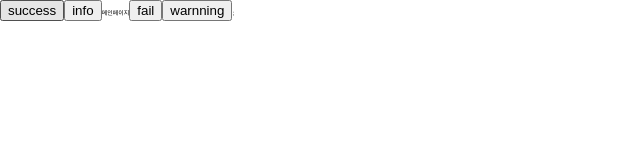
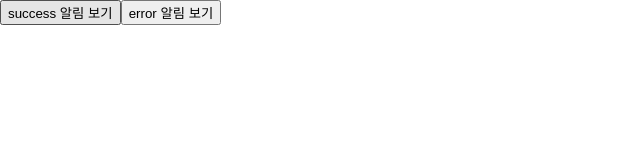
Before and after one commit to FE3-part4-team2/nomad, a Next.js app: page / in a window 1280 px wide. Shown: the top 160 px of the page, without its empty margins (0-640 px from the left). Built offline with nearby package versions, Linux system fonts and the light colour scheme.

Commit message:
♻️ refactor : toast 컴포넌트 시킴

```diff
--- a/src/components/Toast/Toast.tsx
+++ b/src/components/Toast/Toast.tsx
@@ -0,0 +1,58 @@
+import '@/styles/Home.module.css';
+import { toast } from 'react-toastify';
+import { LOGIN_MESSAGES } from '@/constants/message/index';
+
+export default function Toast({
+  type,
+  message,
+}: {
+  type: string;
+  message: string;
+}) {
+  //   const notify = () => toast.success('toastify test!');
+  //   const notify1 = () => toast.info('toastify test!');
+  //   const notify2 = () => toast.error('toastify test!');
+  //   const notify3 = () => toast.warning('toastify test!');
+
+  //   const notifyLogin = () => toast.success(LOGIN_MESSAGES.LOGIN_SUCCESS);
+
+  const handleToastEffect = () => {
+    switch (type) {
+      case 'success':
+        toast.success(message);
+        break;
+      case 'info':
+        toast.info(message);
+        break;
+      case 'error':
+        toast.error(message);
+        break;
+      case 'warning':
+        toast.warning(message);
+        break;
+    }
+  };
+
+  return (
+    <>
+      {/* <button className="buttonTest" onClick={notify}>
+        success
+      </button>
+      <button className="buttonTest" onClick={notify1}>
+        info
+      </button>
+      <button className="buttonTest" onClick={notify2}>
+        fail
+      </button>
+      <button className="buttonTest" onClick={notify3}>
+        warnning
+      </button>
+      <button className="buttonTest" onClick={notifyLogin}>
+        로그인 성공
+      </button> */}
+      <button className="buttonTest" onClick={handleToastEffect}>
+        {type} 알림 보기
+      </button>
+    </>
+  );
+}
--- /dev/null
+++ b/src/constants/message/index.ts
@@ -0,0 +1,4 @@
+export const LOGIN_MESSAGES = {
+  LOGIN_SUCCESS: '로그인 성공!',
+  JOIN_SUCCESS: '가입이 완료되었습니다!',
+} as const;
--- a/src/pages/_app.tsx
+++ b/src/pages/_app.tsx
@@ -10,7 +10,7 @@ export default function App({ Component, pageProps }: AppProps) {
   return (
     <>
       <QueryClientProvider client={queryClient}>
-        <Component {...pageProps} />;
+        <Component {...pageProps} />
         <ToastContainer
           position="bottom-center" // 알람의 위치를 저장한당.
           autoClose={4000} // 자동으로 시간 off
@@ -18,7 +18,7 @@ export default function App({ Component, pageProps }: AppProps) {
           closeOnClick // 클릭으로 알람을 닫기
           rtl={false} // 알림 좌우 반전
           pauseOnHover // 마우스를 올리면 알람 정지
-          limit={1} // 알람의 개수 제한
+          // limit={1} // 알람의 개수 제한
           theme="light"
         />
       </QueryClientProvider>
--- a/src/pages/index.tsx
+++ b/src/pages/index.tsx
@@ -1,27 +1,15 @@
-import '@/styles/Home.module.css';
-import { toast } from 'react-toastify';
+import styles from '@/styles/Home.module.css';
+import Toast from '@/components/Toast/Toast';
+import { LOGIN_MESSAGES } from '@/constants/message/index';
 
 export default function Home() {
-  const notify = () => toast.success('toastify test!');
-  const notify1 = () => toast.info('toastify test!');
-  const notify2 = () => toast.error('toastify test!');
-  const notify3 = () => toast.warning('toastify test!');
+  const toastType = 'success';
+  const toastType1 = 'error';
 
   return (
     <>
-      <button className="buttonTest" onClick={notify}>
-        success
-      </button>
-      <button className="buttonTest" onClick={notify1}>
-        info
-      </button>
-      메인페이지
-      <button className="buttonTest" onClick={notify2}>
-        fail
-      </button>
-      <button className="buttonTest" onClick={notify3}>
-        warnning
-      </button>
+      <Toast type={toastType} message={LOGIN_MESSAGES.LOGIN_SUCCESS} />
+      <Toast type={toastType1} message="login--fail" />
     </>
   );
 }
--- a/src/styles/globals.css
+++ b/src/styles/globals.css
@@ -138,3 +138,7 @@ table {
   border-collapse: collapse;
   border-spacing: 0;
 }
+
+.Toastify__toast {
+  font-size: 4rem;
+}
```
